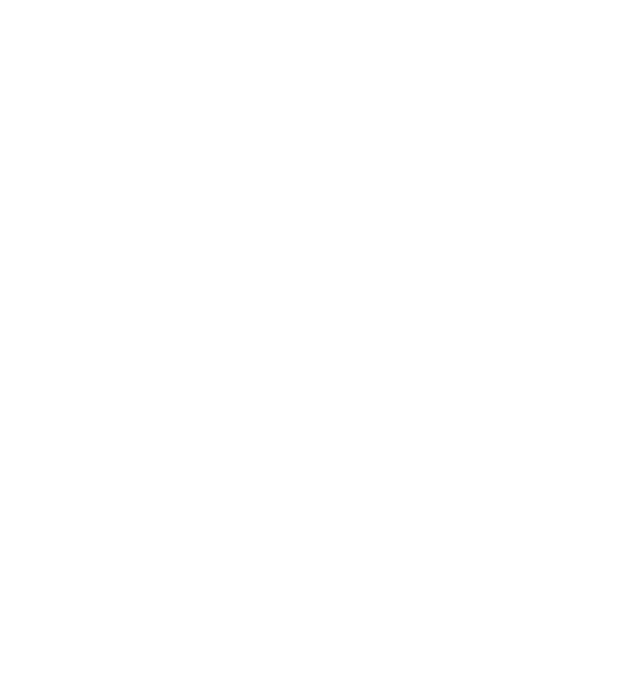
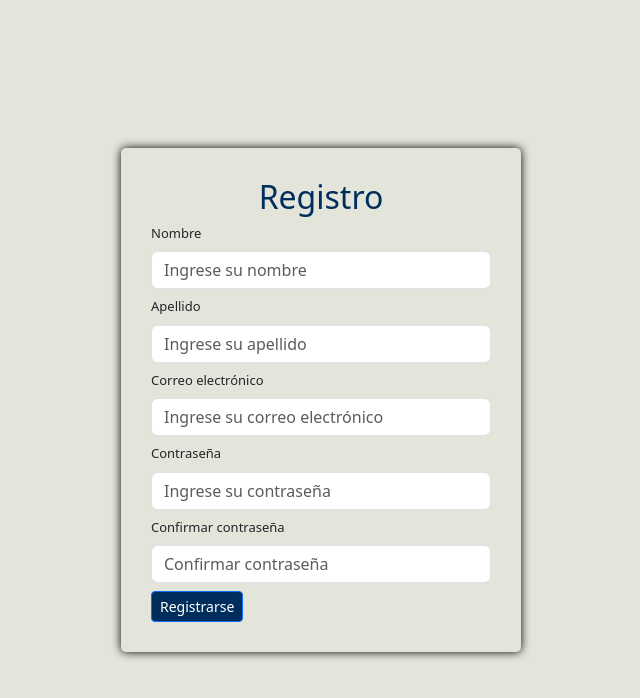
Before and after one commit to josemoreyra/Devsports, a plain HTML site: page pages/Registro.html in a window 1280 px wide. Shown: the whole page, without its empty margins (319-959 px from the left). Drawn offline with nearby package versions, Linux system fonts and the light colour scheme.

Commit message:
subo cambios en registro

```diff
--- a/pages/Registro.html
+++ b/pages/Registro.html
@@ -1,11 +1,45 @@
 <!DOCTYPE html>
-<html lang="es">
+<html lang="en">
 <head>
     <meta charset="UTF-8">
     <meta name="viewport" content="width=device-width, initial-scale=1.0">
     <title>Registro</title>
+    <link href="https://cdn.jsdelivr.net/npm/bootstrap@5.3.2/dist/css/bootstrap.min.css" rel="stylesheet" integrity="sha384-T3c6CoIi6uLrA9TneNEoa7RxnatzjcDSCmG1MXxSR1GAsXEV/Dwwykc2MPK8M2HN" crossorigin="anonymous">
+    <link rel="stylesheet" href="/styles/style.css">
+    <link rel="stylesheet" href="/styles/registro.css">
+
+
 </head>
 <body>
+    <section id="registro">
+    <div class="container col-lg-5">
+        <h2>Registro</h2>
+        <form class="input-group-sm">
+            <div class="mb-2">
+                <label for="nombre" class="form-label">Nombre</label>
+                <input type="text" class="form-control " id="nombre" placeholder="Ingrese su nombre" required>
+            </div>
+            <div class="mb-2">
+                <label for="apellido" class="form-label">Apellido</label>
+                <input type="text" class="form-control" id="nombre" placeholder="Ingrese su apellido" required>
+            </div>
+            <div class="mb-2">
+                <label for="correo" class="form-label">Correo electrónico</label>
+                <input type="email" class="form-control" id="correo" placeholder="Ingrese su correo electrónico" required>
+            </div>
+            <div class="mb-2">
+                <label for="contrasena" class="form-label">Contraseña</label>
+                <input type="password" class="form-control" id="contrasena" placeholder="Ingrese su contraseña" required>
+            </div>
+            <div class="mb-2">
+                <label for="contrasena" class="form-label">Confirmar contraseña</label>
+                <input type="password" class="form-control" id="contrasena" placeholder="Confirmar contraseña" required>
+            </div>
+            <button type="submit" class="btn btn-primary">Registrarse</button>
+        </form>
+    </div>
+</section>
 
+    <script src="https://cdn.jsdelivr.net/npm/bootstrap@5.3.2/dist/js/bootstrap.bundle.min.js" integrity="sha384-C6RzsynM9kWDrMNeT87bh95OGNyZPhcTNXj1NW7RuBCsyN/o0jlpcV8Qyq46cDfL" crossorigin="anonymous"></script>
 </body>
 </html>
--- /dev/null
+++ b/styles/registro.css
@@ -0,0 +1,32 @@
+/* Estilos personalizados */
+#registro {
+    background-color: #e3e4da; /* Fondo del registro */
+    padding: 0;
+    margin: 0;
+    display: flex;
+    justify-content: center;
+    align-items: center;
+    height: 100vh;
+    font-size: small;
+}
+.container {
+    background-color: e3e4da;
+    padding: 30px;
+    border-radius: 5px;
+    box-shadow: 0px 0px 10px 0px #000;
+    max-width: 400px; /* Ancho máximo del formulario */
+    width: 100%;
+
+}
+.container h2 {
+    color: #002e5c; /* Color del texto del encabezado */
+    text-align: center; /* Centrar el texto del encabezado */
+}
+.container .form-control {
+    background-color: #fff;
+    color: #002e5c; /* Color del texto de los campos de entrada */
+}
+.container .btn {
+    background-color: #002e5c; /* Color de fondo del botón "Registrarse" */
+    color: #fff; /* Color del texto del botón */
+}
```
